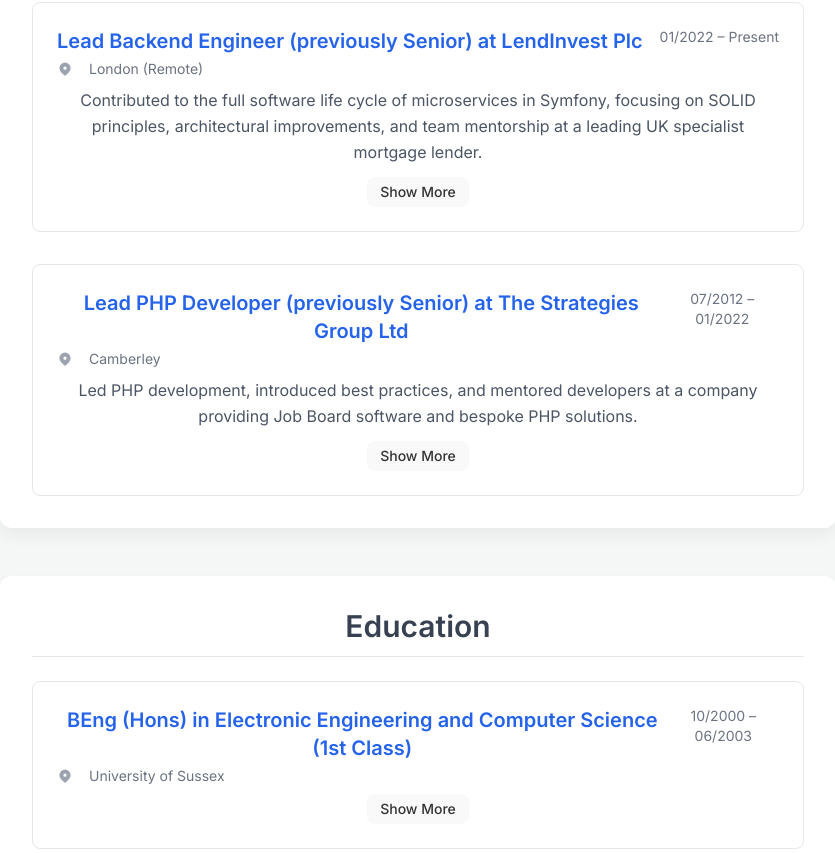
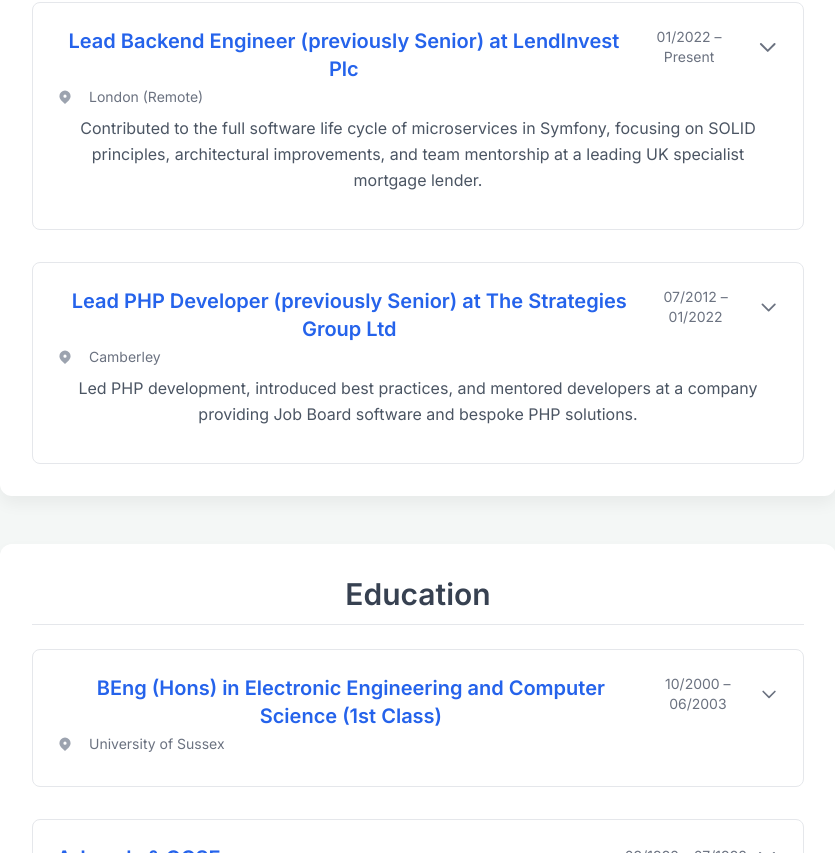
Before and after one commit to levofski/live-cv, a Vue app: page / in a window 1280 px wide. Shown: the part 927-1780 px from the top of the page, without its empty margins (222-1057 px from the left). Built offline with nearby package versions, Linux system fonts and the light colour scheme.

Commit message:
feat: enhance education and experience sections with expandable details - **Files Changed**: `EducationSection.vue`, `ExperienceSection.vue` - **Reason**: Added icons for expand/collapse functionality and improved layout for better user experience.

```diff
--- a/src/components/EducationSection.vue
+++ b/src/components/EducationSection.vue
@@ -28,7 +28,39 @@
             <h3 class="text-xl font-semibold text-blue-600">
               {{ edu.degree }}
             </h3>
-            <span class="text-sm text-gray-500">{{ edu.period }}</span>
+            <div class="flex items-center">
+              <span class="text-sm text-gray-500 mr-2">{{ edu.period }}</span>
+              <svg
+                v-if="!expanded[edu.id]"
+                xmlns="http://www.w3.org/2000/svg"
+                class="h-6 w-6 text-gray-500"
+                fill="none"
+                viewBox="0 0 24 24"
+                stroke="currentColor"
+              >
+                <path
+                  stroke-linecap="round"
+                  stroke-linejoin="round"
+                  stroke-width="2"
+                  d="M19 9l-7 7-7-7"
+                />
+              </svg>
+              <svg
+                v-else
+                xmlns="http://www.w3.org/2000/svg"
+                class="h-6 w-6 text-gray-500"
+                fill="none"
+                viewBox="0 0 24 24"
+                stroke="currentColor"
+              >
+                <path
+                  stroke-linecap="round"
+                  stroke-linejoin="round"
+                  stroke-width="2"
+                  d="M5 15l7-7 7 7"
+                />
+              </svg>
+            </div>
           </div>
           <div class="flex items-center space-x-4 text-sm text-gray-500 mb-2">
             <svg
@@ -46,9 +78,6 @@
             <span v-if="edu.location">{{ edu.location }} - </span>
             <span>{{ edu.institution }}</span>
           </div>
-          <button class="button button-secondary text-sm py-1 px-3">
-            {{ expanded[edu.id] ? "Show Less" : "Show More" }}
-          </button>
         </div>
         <div
           v-if="expanded[edu.id]"
--- a/src/components/ExperienceSection.vue
+++ b/src/components/ExperienceSection.vue
@@ -28,7 +28,39 @@
             <h3 class="text-xl font-semibold text-blue-600">
               {{ exp.title }} at {{ exp.company }}
             </h3>
-            <span class="text-sm text-gray-500">{{ exp.period }}</span>
+            <div class="flex items-center">
+              <span class="text-sm text-gray-500 mr-2">{{ exp.period }}</span>
+              <svg
+                v-if="!expanded[exp.id]"
+                xmlns="http://www.w3.org/2000/svg"
+                class="h-6 w-6 text-gray-500"
+                fill="none"
+                viewBox="0 0 24 24"
+                stroke="currentColor"
+              >
+                <path
+                  stroke-linecap="round"
+                  stroke-linejoin="round"
+                  stroke-width="2"
+                  d="M19 9l-7 7-7-7"
+                />
+              </svg>
+              <svg
+                v-else
+                xmlns="http://www.w3.org/2000/svg"
+                class="h-6 w-6 text-gray-500"
+                fill="none"
+                viewBox="0 0 24 24"
+                stroke="currentColor"
+              >
+                <path
+                  stroke-linecap="round"
+                  stroke-linejoin="round"
+                  stroke-width="2"
+                  d="M5 15l7-7 7 7"
+                />
+              </svg>
+            </div>
           </div>
           <div class="flex items-center space-x-4 text-sm text-gray-500 mb-2">
             <svg
@@ -46,9 +78,6 @@
             <span>{{ exp.location }}</span>
           </div>
           <p class="text-gray-600 leading-relaxed mb-3">{{ exp.summary }}</p>
-          <button class="button button-secondary text-sm py-1 px-3">
-            {{ expanded[exp.id] ? "Show Less" : "Show More" }}
-          </button>
         </div>
         <div
           v-if="expanded[exp.id]"
```
